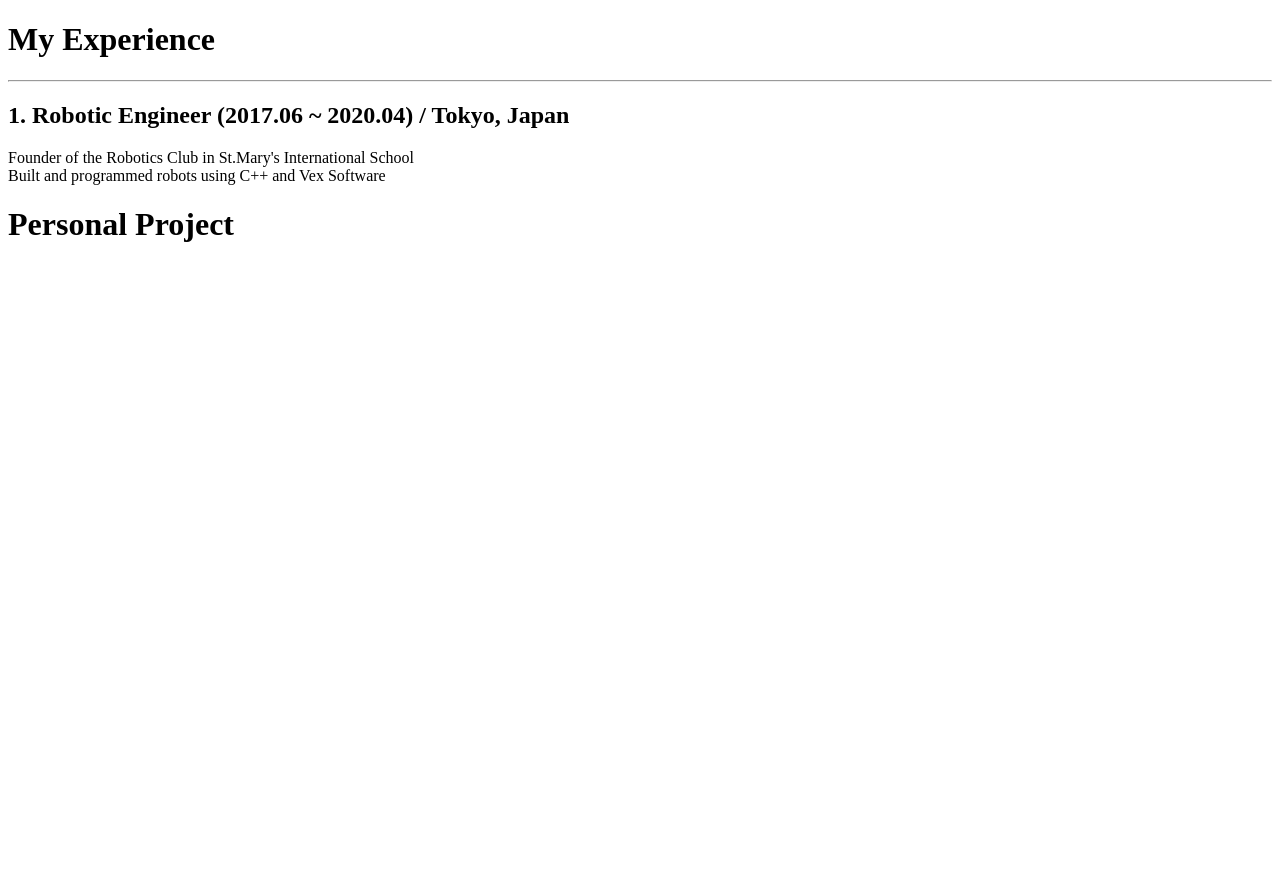
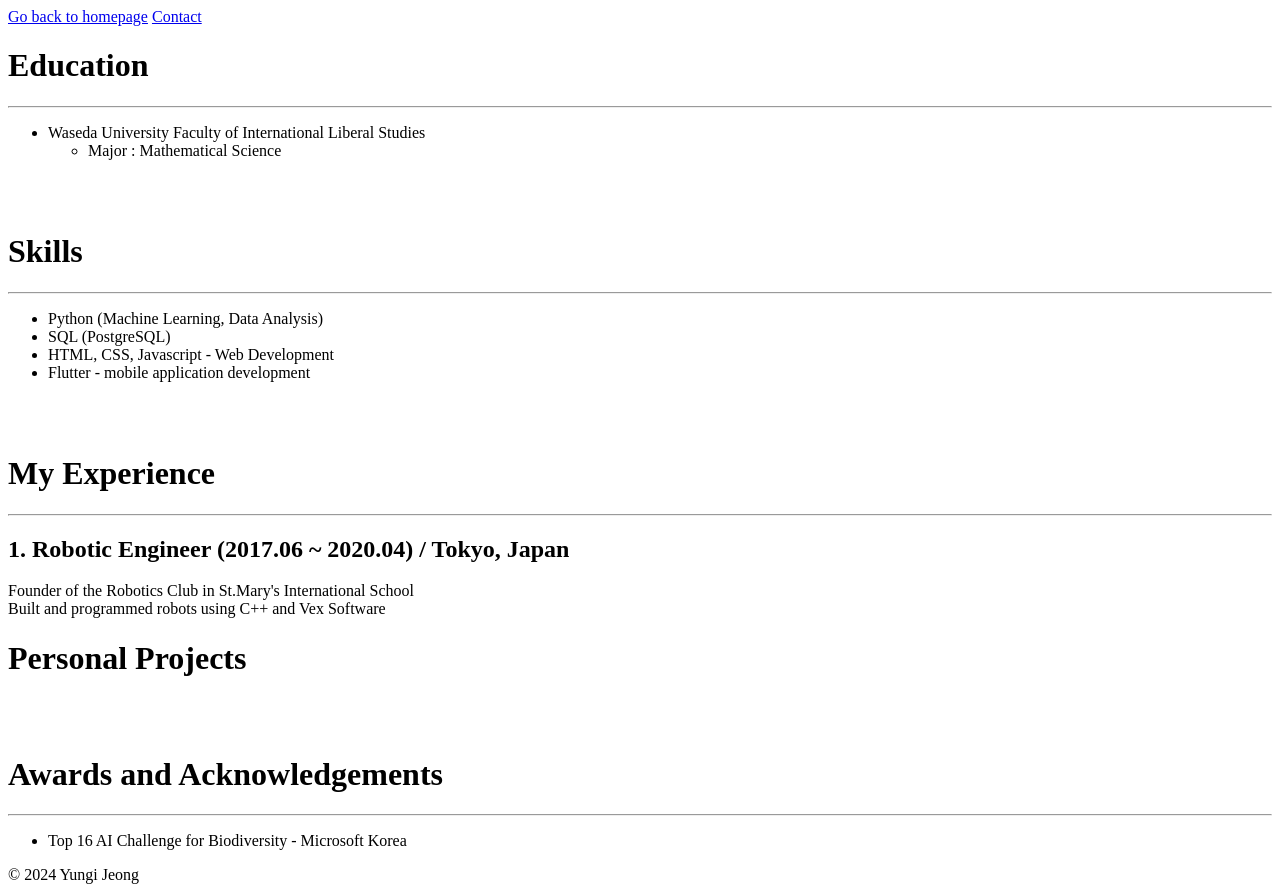
Before and after one commit to realYungi/Yungi-Jeong-Portfolio, a plain HTML site: page pages/resume.html in a window 1280 px wide. Before the commit the page ends 800 px from the top, so only its background shows below. Drawn offline with Linux system fonts and the light colour scheme.

Commit message:
Added the resume page, contact page with a footer on all pages. Start of my journey

```diff
--- a/pages/resume.html
+++ b/pages/resume.html
@@ -7,18 +7,67 @@
 </head>
 
 <body>
+    <a href="../index.html">Go back to homepage</a>
+    <a href="./contact.html">Contact</a>
+
+
+    <h1>Education</h1>
+    <hr>
+    <ul>
+
+        <li>Waseda University Faculty of International Liberal Studies
+            <ul>
+                <li>Major : Mathematical Science</li>
+            </ul>
+        </li>
+
+    </ul>
+
+
+
+    <br><br>
+
+
+
+    <h1>Skills</h1>
+    <hr>
+    <ul>
+        <li>Python (Machine Learning, Data Analysis)</li>
+        <li>SQL (PostgreSQL)</li>
+        <li>HTML, CSS, Javascript - Web Development</li>
+        <li>Flutter - mobile application development</li>
+    </ul>
+    <br><br>
+
+
+
+
+
+
     <h1>My Experience</h1>
     <hr>
     <h2>1. Robotic Engineer (2017.06 ~ 2020.04) / Tokyo, Japan</h2>
+
     <p>
         Founder of the Robotics Club in St.Mary's International School<br>
         Built and programmed robots using C++ and Vex Software<br>
 
-
     </p>
 
 
-    <h1>Personal Project</h1>
+    <h1>Personal Projects</h1>
+
+
+    <br><br>
+
+
+    <h1>Awards and Acknowledgements</h1>
+    <hr>
+    <ul>
+        <li>Top 16 AI Challenge for Biodiversity - Microsoft Korea</li>
+    </ul>
+
+    <footer>© 2024 Yungi Jeong</footer>
 </body>
 
 
```
Also changed, not shown: index.html (+4 -1 lines), pages/contact.html (added, +19 -0 lines).
